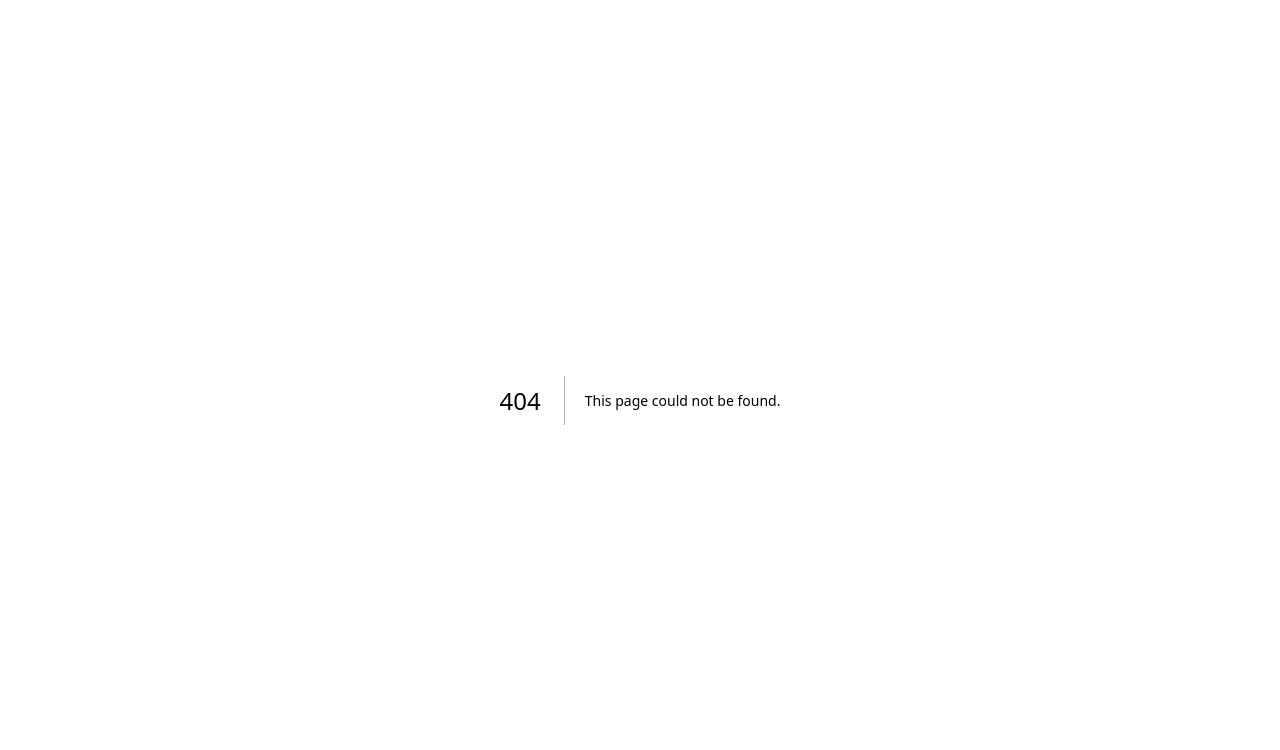
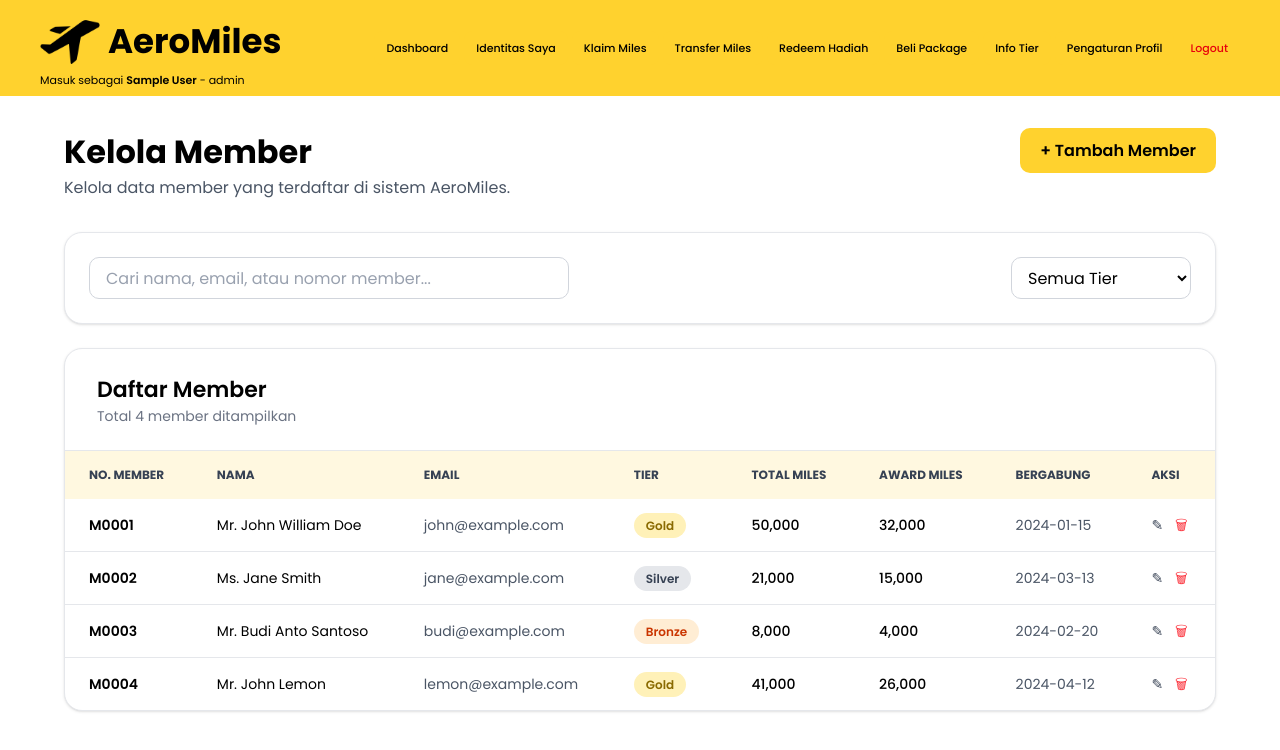
Before and after one commit to rpmdim/yayasan-pesantren-islam, a Next.js app: page /data-member in a window 1280 px wide. Before the commit this address had no page. Shown: the top 750 px of the page. Built offline with nearby package versions, Linux system fonts and the light colour scheme; sample sign-in values are in the browser's storage.

Commit message:
fix data member style sama routing

```diff
--- a/src/app/component/navbarRole.js
+++ b/src/app/component/navbarRole.js
@@ -33,7 +33,7 @@ export default function NavbarRole() {
 
   const staffMenu = [
     { label: "Dashboard", href: "/staff-dashboard" },
-    { label: "Kelola Member", href: "/kelola-member" },
+    { label: "Data Member", href: "/data-member" },
     { label: "Kelola Klaim", href: "/klaim-missing-miles" },
     { label: "Kelola Hadiah & Penyedia", href: "/kelola-hadiah-penyedia" },
     { label: "Kelola Mitra", href: "/kelola-mitra" },
--- a/src/app/kelola-member/page.js
+++ b/src/app/data-member/page.js
@@ -207,18 +207,22 @@ export default function DataMember() {
         setMembers((prev) =>
             prev.filter((member) => member.id !== deleteMember.id)
         );
+
         setDeleteMember(null);
     };
 
     return (
-        <div className="min-h-screen bg-white text-black">
+        <div className="min-h-screen bg-[var(--background)] text-[var(--foreground)] transition-colors">
             <NavbarRole role="staff" userName="Admin Staff" roleLabel="Staff" />
 
-            <div className="pt-32 px-10 pb-10 bg-white text-black">
-                <div className="flex justify-between items-center mb-6">
+            <div className="pt-32 px-4 sm:px-8 lg:px-16 pb-12">
+                {/* HEADER */}
+                <div className="mb-8 flex items-start justify-between gap-4">
                     <div>
-                        <p className="font-bold text-[25px] text-black">Kelola Member</p>
-                        <p className="text-[15px] text-gray-600">
+                        <p className="text-[32px] font-bold text-black dark:text-gray-100">
+                            Kelola Member
+                        </p>
+                        <p className="text-[16px] text-gray-600 dark:text-gray-300">
                             Kelola data member yang terdaftar di sistem AeroMiles.
                         </p>
                     </div>
@@ -231,19 +235,21 @@ export default function DataMember() {
                     </button>
                 </div>
 
-                <div className="flex justify-between items-center mb-5">
+                {/* FILTER CARD */}
+                <div className="bg-white dark:bg-[#111827] border border-gray-200 dark:border-gray-700 rounded-[18px] shadow-sm p-6 mb-6">
+                    <div className="flex flex-col gap-4 md:flex-row md:items-center md:justify-between">
                         <input
                             type="text"
                             placeholder="Cari nama, email, atau nomor member..."
                             value={search}
                             onChange={(e) => setSearch(e.target.value)}
-                        className="w-[420px] h-[42px] bg-white text-black border border-[#B7B6B6] rounded-[10px] px-4 placeholder:text-gray-400 focus:outline-none focus:ring-2 focus:ring-yellow-400"
+                            className="w-full md:w-[480px] h-[42px] bg-white dark:bg-gray-900 text-black dark:text-gray-100 border border-gray-300 dark:border-gray-700 rounded-[10px] px-4 placeholder:text-gray-400 focus:outline-none focus:ring-2 focus:ring-[#FFD22E]"
                         />
 
                         <select
                             value={tierFilter}
                             onChange={(e) => setTierFilter(e.target.value)}
-                        className="w-[170px] h-[42px] bg-white text-black border border-[#B7B6B6] rounded-[10px] px-3 focus:outline-none focus:ring-2 focus:ring-yellow-400"
+                            className="w-full md:w-[180px] h-[42px] bg-white dark:bg-gray-900 text-black dark:text-gray-100 border border-gray-300 dark:border-gray-700 rounded-[10px] px-3 focus:outline-none focus:ring-2 focus:ring-[#FFD22E]"
                         >
                             <option value="">Semua Tier</option>
                             <option value="Bronze">Bronze</option>
@@ -251,11 +257,22 @@ export default function DataMember() {
                             <option value="Gold">Gold</option>
                         </select>
                     </div>
+                </div>
 
-                <div className="bg-white rounded-2xl shadow-md border border-gray-200 overflow-hidden">
+                {/* TABLE CARD */}
+                <div className="bg-white dark:bg-[#111827] border border-gray-200 dark:border-gray-700 rounded-[18px] shadow-sm overflow-hidden">
+                    <div className="px-8 py-6 border-b border-gray-200 dark:border-gray-700">
+                        <p className="text-[22px] font-semibold text-black dark:text-gray-100">
+                            Daftar Member
+                        </p>
+                        <p className="text-sm text-gray-500 dark:text-gray-400">
+                            Total {filteredMembers.length} member ditampilkan
+                        </p>
+                    </div>
+
                     <div className="overflow-x-auto">
-                        <table className="w-full text-sm text-gray-800">
-                            <thead className="bg-[#FFF8E0] text-gray-700 text-xs uppercase">
+                        <table className="w-full text-sm">
+                            <thead className="bg-[#FFF8E0] dark:bg-gray-800 text-gray-700 dark:text-gray-300 text-xs uppercase">
                                 <tr>
                                     <th className="px-6 py-4 text-left">No. Member</th>
                                     <th className="px-6 py-4 text-left">Nama</th>
@@ -268,44 +285,38 @@ export default function DataMember() {
                                 </tr>
                             </thead>
 
-                            <tbody className="divide-y divide-gray-200">
+                            <tbody className="divide-y divide-gray-200 dark:divide-gray-700">
                                 {filteredMembers.map((member) => (
-                                    <tr key={member.id} className="hover:bg-gray-50">
-                                        <td className="px-6 py-4 font-semibold text-gray-800">
+                                    <tr
+                                        key={member.id}
+                                        className="hover:bg-gray-50 dark:hover:bg-gray-800"
+                                    >
+                                        <td className="px-6 py-4 font-semibold text-black dark:text-gray-100">
                                             {member.nomorMember}
                                         </td>
 
-                                        <td className="px-6 py-4 text-gray-800">
+                                        <td className="px-6 py-4 text-black dark:text-gray-100">
                                             {member.salutation} {member.namaDepan}{" "}
                                             {member.namaTengah} {member.namaBelakang}
                                         </td>
 
-                                        <td className="px-6 py-4 text-gray-800">
+                                        <td className="px-6 py-4 text-gray-600 dark:text-gray-300">
                                             {member.email}
                                         </td>
 
                                         <td className="px-6 py-4">
-                                            <span
-                                                className={`px-3 py-1 rounded-full text-xs font-medium ${member.tier === "Gold"
-                                                        ? "bg-yellow-100 text-yellow-700"
-                                                        : member.tier === "Silver"
-                                                            ? "bg-gray-200 text-gray-700"
-                                                            : "bg-orange-100 text-orange-700"
-                                                    }`}
-                                            >
-                                                {member.tier}
-                                            </span>
+                                            <TierBadge tier={member.tier} />
                                         </td>
 
-                                        <td className="px-6 py-4 text-gray-800">
+                                        <td className="px-6 py-4 font-medium text-black dark:text-gray-100">
                                             {formatMiles(member.totalMiles)}
                                         </td>
 
-                                        <td className="px-6 py-4 text-gray-800">
+                                        <td className="px-6 py-4 font-medium text-black dark:text-gray-100">
                                             {formatMiles(member.awardMiles)}
                                         </td>
 
-                                        <td className="px-6 py-4 text-gray-800">
+                                        <td className="px-6 py-4 text-gray-600 dark:text-gray-300">
                                             {member.bergabung}
                                         </td>
 
@@ -313,7 +324,7 @@ export default function DataMember() {
                                             <div className="flex gap-3">
                                                 <button
                                                     onClick={() => openEditModal(member)}
-                                                    className="text-gray-700 hover:text-blue-600"
+                                                    className="text-gray-700 dark:text-gray-300 hover:text-blue-600"
                                                     title="Edit"
                                                 >
                                                     ✎
@@ -321,7 +332,7 @@ export default function DataMember() {
 
                                                 <button
                                                     onClick={() => setDeleteMember(member)}
-                                                    className="text-red-600 hover:text-red-800"
+                                                    className="text-red-500 hover:text-red-700"
                                                     title="Hapus"
                                                 >
                                                     🗑
@@ -335,7 +346,7 @@ export default function DataMember() {
                                     <tr>
                                         <td
                                             colSpan="8"
-                                            className="px-6 py-8 text-center text-gray-500"
+                                            className="px-6 py-8 text-center text-gray-500 dark:text-gray-400"
                                         >
                                             Tidak ada member yang sesuai dengan pencarian.
                                         </td>
@@ -380,20 +391,38 @@ export default function DataMember() {
     );
 }
 
+function TierBadge({ tier }) {
+    const style =
+        tier === "Gold"
+            ? "bg-[#FFF1B8] dark:bg-[#FFD22E]/20 text-[#8A6A00] dark:text-[#FFD22E]"
+            : tier === "Silver"
+                ? "bg-gray-200 dark:bg-gray-800 text-gray-700 dark:text-gray-300"
+                : "bg-orange-100 dark:bg-orange-900/30 text-orange-700 dark:text-orange-300";
+
+    return (
+        <span className={`px-3 py-1 rounded-full text-xs font-semibold ${style}`}>
+            {tier}
+        </span>
+    );
+}
+
 function MemberModal({ title, form, onChange, onClose, onSave, mode }) {
     return (
         <div className="fixed inset-0 z-[99999] flex items-center justify-center">
             <div className="absolute inset-0 bg-black/60" onClick={onClose} />
 
-            <div className="relative bg-white text-black w-[430px] rounded-[8px] shadow-xl p-6 z-10">
+            <div className="relative bg-white dark:bg-[#111827] text-black dark:text-gray-100 w-[430px] rounded-[14px] shadow-2xl p-6 z-10 border border-gray-200 dark:border-gray-700">
                 <button
                     onClick={onClose}
-                    className="absolute top-3 right-4 text-gray-500 hover:text-black text-[18px]"
+                    className="absolute top-3 right-4 text-gray-500 hover:text-black dark:hover:text-white text-[18px]"
                 >
                     ×
                 </button>
 
-                <p className="font-semibold text-[15px] mb-4 text-black">{title}</p>
+                <p className="font-semibold text-[18px] mb-1">{title}</p>
+                <p className="text-xs text-gray-500 dark:text-gray-400 mb-5">
+                    Lengkapi data member sesuai kebutuhan.
+                </p>
 
                 <div className="grid grid-cols-2 gap-x-4 gap-y-3">
                     {mode === "add" && (
@@ -479,7 +508,7 @@ function MemberModal({ title, form, onChange, onClose, onSave, mode }) {
                 <div className="flex justify-end mt-5">
                     <button
                         onClick={onSave}
-                        className="w-[85px] h-[34px] bg-[#003566] text-white rounded-[6px] text-[12px] font-semibold hover:bg-[#00294f] transition"
+                        className="w-[90px] h-[36px] bg-[#003566] text-white rounded-[8px] text-[12px] font-semibold hover:bg-[#00294f] transition"
                     >
                         Simpan
                     </button>
@@ -494,14 +523,12 @@ function DeleteModal({ member, onClose, onConfirm }) {
         <div className="fixed inset-0 z-[99999] flex items-center justify-center">
             <div className="absolute inset-0 bg-black/60" onClick={onClose} />
 
-            <div className="relative bg-white text-black w-[430px] rounded-[8px] shadow-xl p-6 z-10">
-                <p className="font-semibold text-[16px] mb-2 text-black">
-                    Hapus Member?
-                </p>
+            <div className="relative bg-white dark:bg-[#111827] text-black dark:text-gray-100 w-[430px] rounded-[14px] shadow-2xl p-6 z-10 border border-gray-200 dark:border-gray-700">
+                <p className="font-semibold text-[18px] mb-2">Hapus Member?</p>
 
-                <p className="text-[12px] text-gray-600 mb-5">
+                <p className="text-[13px] text-gray-600 dark:text-gray-400 mb-5">
                     Semua data terkait{" "}
-                    <span className="font-semibold">
+                    <span className="font-semibold text-black dark:text-gray-100">
                         {member.namaDepan} {member.namaBelakang}
                     </span>{" "}
                     akan ikut terhapus. Tindakan ini tidak dapat dibatalkan.
@@ -510,14 +537,14 @@ function DeleteModal({ member, onClose, onConfirm }) {
                 <div className="flex justify-end gap-3">
                     <button
                         onClick={onClose}
-                        className="px-4 py-2 rounded-[6px] bg-gray-100 text-gray-700 text-[12px] font-semibold hover:bg-gray-200"
+                        className="px-4 py-2 rounded-[8px] bg-gray-100 dark:bg-gray-800 text-gray-700 dark:text-gray-300 text-[12px] font-semibold hover:bg-gray-200 dark:hover:bg-gray-700"
                     >
                         Batal
                     </button>
 
                     <button
                         onClick={onConfirm}
-                        className="px-4 py-2 rounded-[6px] bg-[#003566] text-white text-[12px] font-semibold hover:bg-[#00294f]"
+                        className="px-4 py-2 rounded-[8px] bg-[#003566] text-white text-[12px] font-semibold hover:bg-[#00294f]"
                     >
                         Hapus
                     </button>
@@ -530,13 +557,15 @@ function DeleteModal({ member, onClose, onConfirm }) {
 function Input({ label, type = "text", value, onChange }) {
     return (
         <div className="flex flex-col gap-1">
-            <label className="font-semibold text-[10px] text-black">{label}</label>
+            <label className="font-semibold text-[11px] text-black dark:text-gray-100">
+                {label}
+            </label>
 
             <input
                 type={type}
                 value={value}
                 onChange={(e) => onChange(e.target.value)}
-                className="h-[30px] bg-white text-black border border-[#B7B6B6] rounded-[5px] px-2 text-[11px] focus:outline-none focus:ring-2 focus:ring-yellow-400"
+                className="h-[32px] bg-white dark:bg-gray-900 text-black dark:text-gray-100 border border-gray-300 dark:border-gray-700 rounded-[7px] px-2 text-[12px] focus:outline-none focus:ring-2 focus:ring-[#FFD22E]"
             />
         </div>
     );
@@ -545,12 +574,14 @@ function Input({ label, type = "text", value, onChange }) {
 function SelectInput({ label, value, onChange, options }) {
     return (
         <div className="flex flex-col gap-1">
-            <label className="font-semibold text-[10px] text-black">{label}</label>
+            <label className="font-semibold text-[11px] text-black dark:text-gray-100">
+                {label}
+            </label>
 
             <select
                 value={value}
                 onChange={(e) => onChange(e.target.value)}
-                className="h-[30px] bg-white text-black border border-[#B7B6B6] rounded-[5px] px-2 text-[11px] focus:outline-none focus:ring-2 focus:ring-yellow-400"
+                className="h-[32px] bg-white dark:bg-gray-900 text-black dark:text-gray-100 border border-gray-300 dark:border-gray-700 rounded-[7px] px-2 text-[12px] focus:outline-none focus:ring-2 focus:ring-[#FFD22E]"
             >
                 {options.map((option) => (
                     <option key={option} value={option}>
```
Lines whose indentation alone changed are shown as unchanged.
